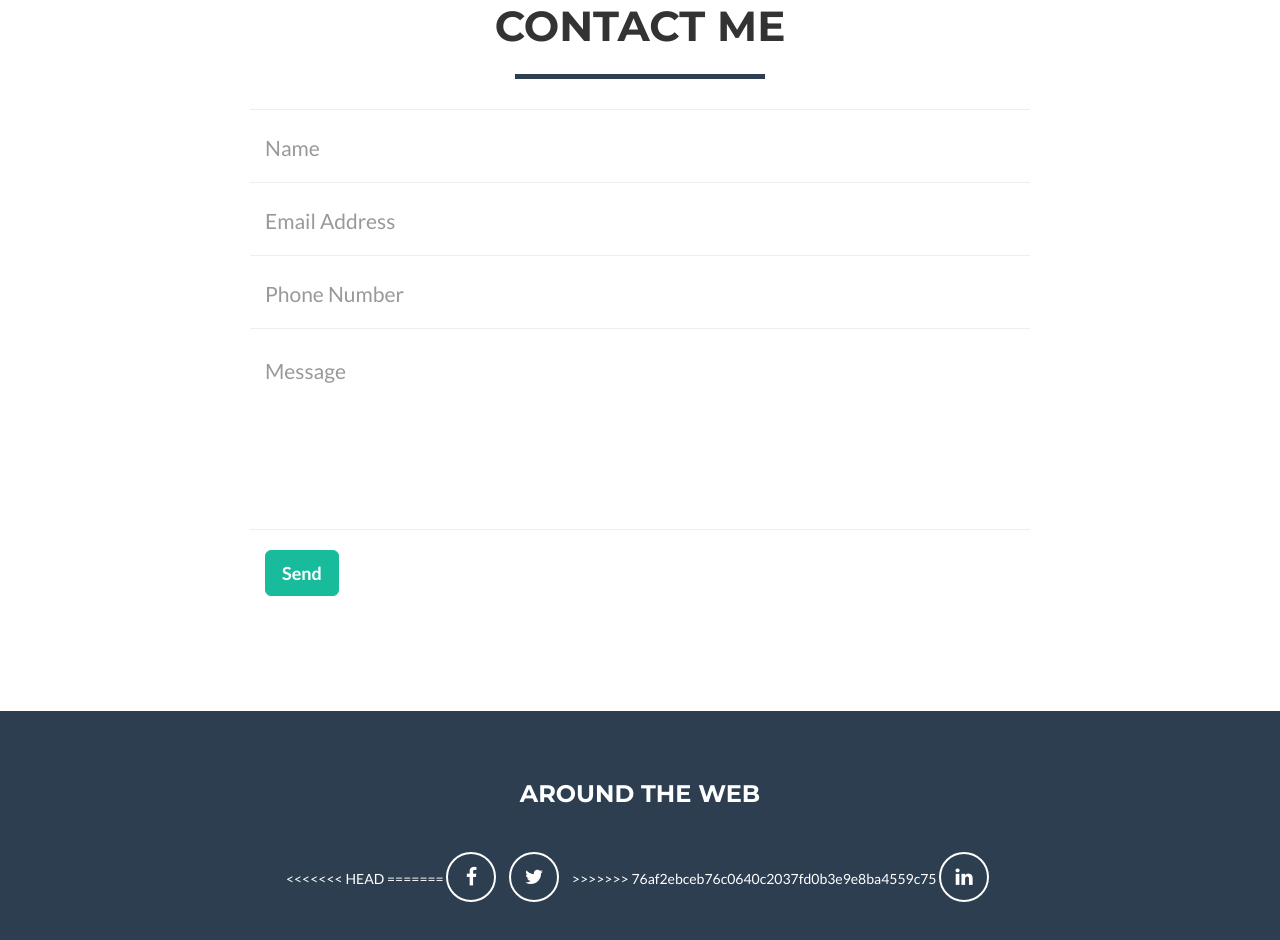
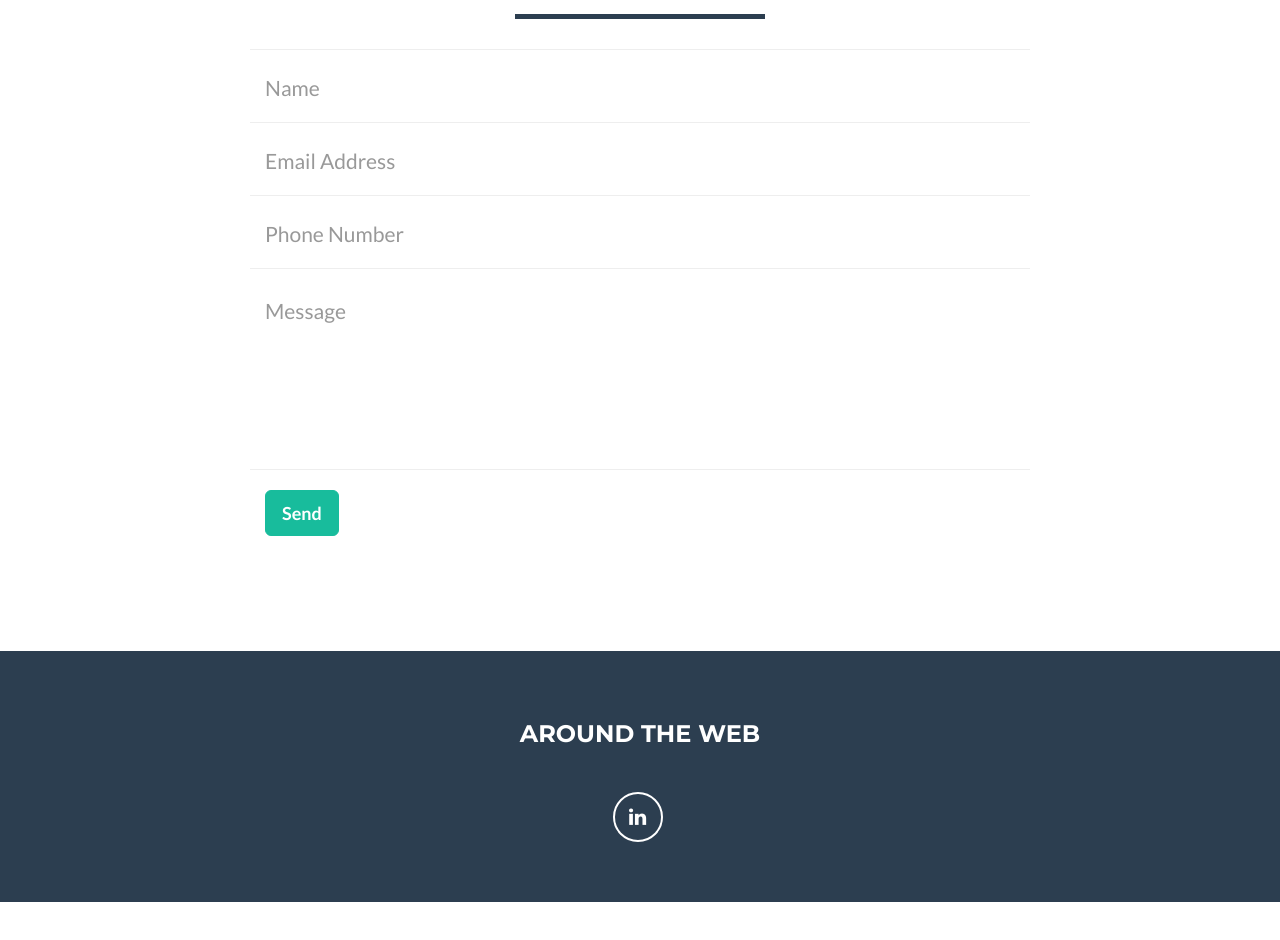
Before and after one commit to pyroeagle/MichaelMedina3d, a website: page index.html in a window 1280 px wide. Shown: the part 2979-3919 px from the top of the page. After the commit the page ends 3881 px from the top, so only its background shows below. Drawn offline with nearby package versions, Linux system fonts and the light colour scheme.

Commit message:
More spring cleaning

```diff
--- a/index.html
+++ b/index.html
@@ -154,11 +154,8 @@
             </div>
             <div class="container">
               <div class="row">
-<<<<<<< HEAD
-                <div class="col-lg-12 text-center">``
-=======
                 <div class="col-lg-12 text-center">
->>>>>>> 76af2ebceb76c0640c2037fd0b3e9e8ba4559c75
+                <div class="col-lg-12 text-center">
                   <h2>Art Station</h2>
                   <hr class="star-primary">
                   <a href ="https://www.artstation.com/artist/michaelmedina">
@@ -261,16 +258,7 @@
                         <h3>Around the Web</h3>
                         <ul class="list-inline">
                             <li>
-<<<<<<< HEAD
-=======
-                                <a href="#" class="btn-social btn-outline"><span class="sr-only">Facebook</span><i class="fa fa-fw fa-facebook"></i></a>
-                            </li>
-                            <li>
-                                <a href="#" class="btn-social btn-outline"><span class="sr-only">Twitter</span><i class="fa fa-fw fa-twitter"></i></a>
-                            </li>
-                            <li>
->>>>>>> 76af2ebceb76c0640c2037fd0b3e9e8ba4559c75
-                                <a href="#" class="btn-social btn-outline"><span class="sr-only">Linked In</span><i class="fa fa-fw fa-linkedin"></i></a>
+                                <a href="https://www.linkedin.com/in/michael-medina-90998447" class="btn-social btn-outline"><span class="sr-only">Linked In</span><i class="fa fa-fw fa-linkedin"></i></a>
                             </li>
 
                         </ul>
```
